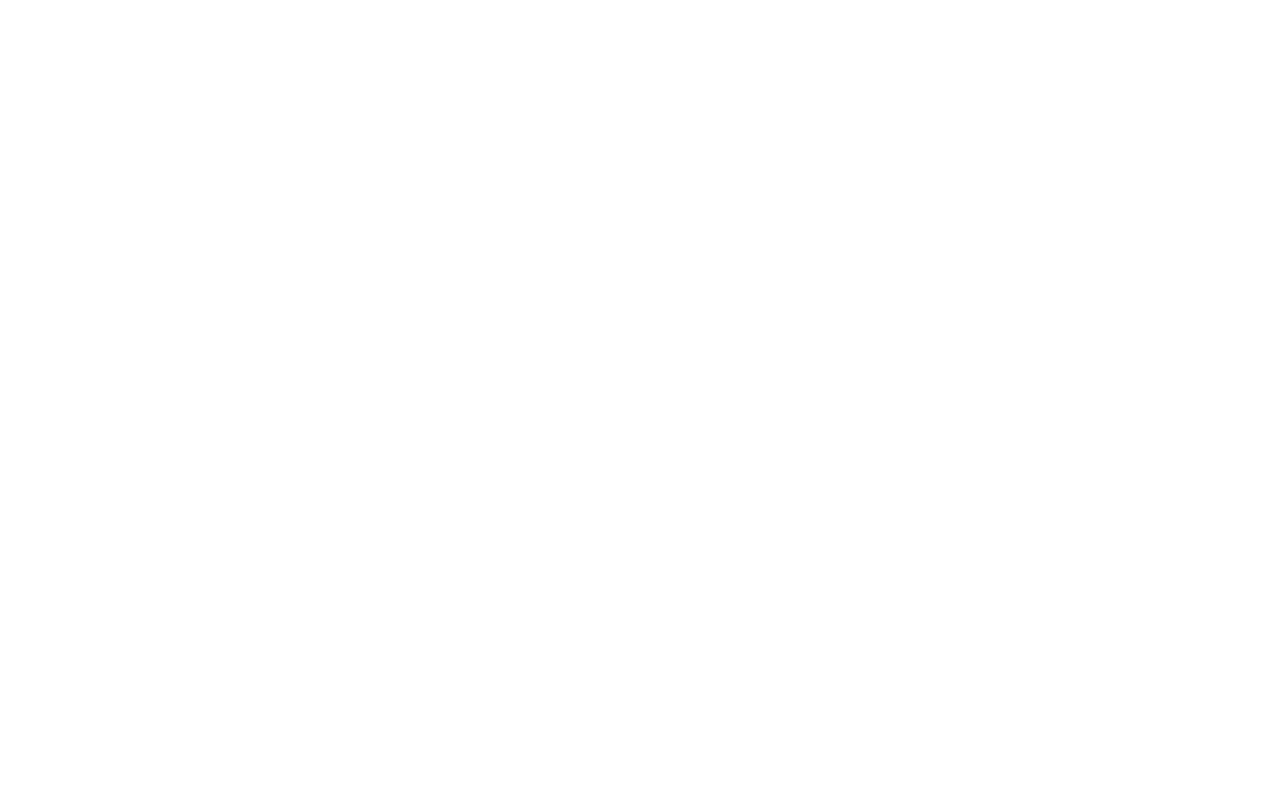
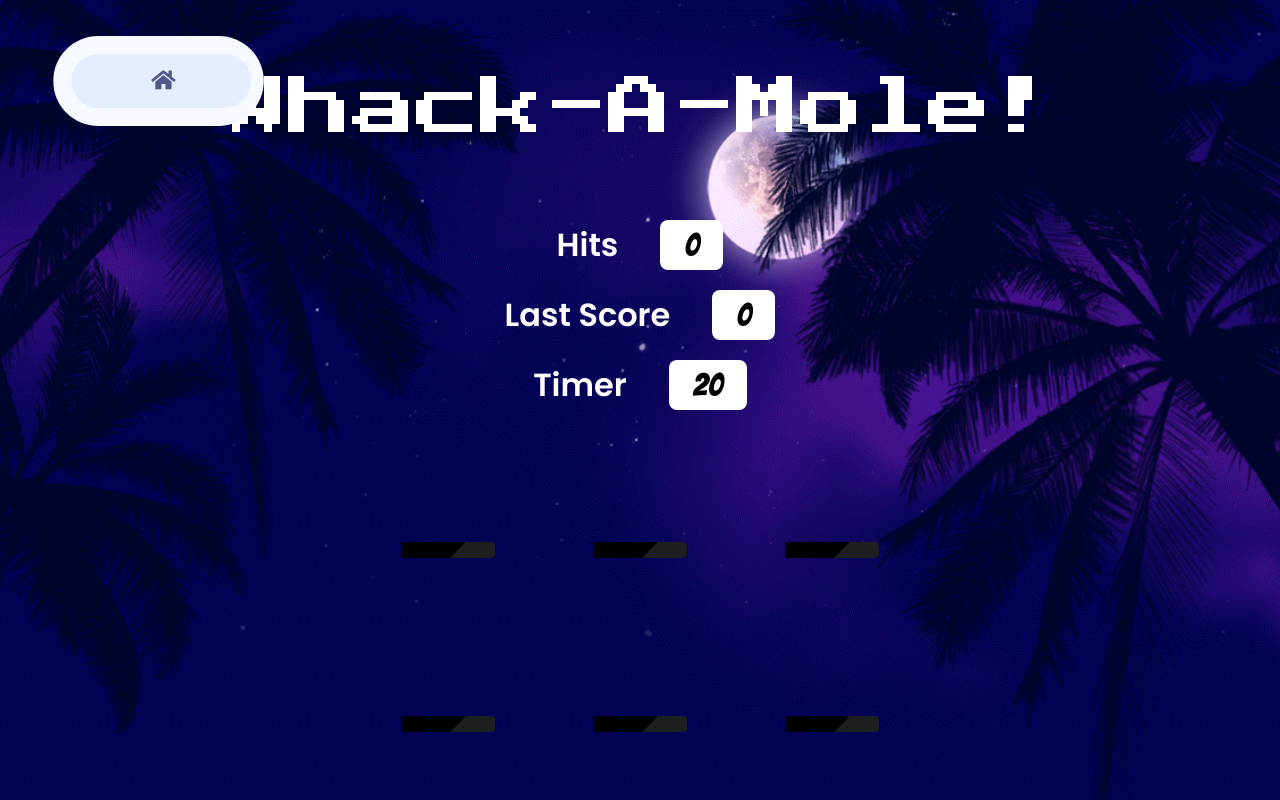
Before and after one commit to KishoreNanthagopal98/Cryptowebsite, a React (Create React App) app: page /whack-a-mole in a window 1280 px wide. Before the commit this address had no page. Shown: the top 800 px of the page. Built offline with nearby package versions, Linux system fonts and the light colour scheme.

Commit message:
Adding Nav bar changes in games section and game display section

```diff
--- a/public/index.html
+++ b/public/index.html
@@ -10,6 +10,9 @@
     integrity="sha384-AYmEC3Yw5cVb3ZcuHtOA93w35dYTsvhLPVnYs9eStHfGJvOvKxVfELGroGkvsg+p"
     crossorigin="anonymous"
     />
+    <link rel="preconnect" href="https://fonts.googleapis.com">
+  <link rel="preconnect" href="https://fonts.gstatic.com" crossorigin>
+  <link href="https://fonts.googleapis.com/css2?family=Raleway:ital,wght@0,100..900;1,100..900&display=swap" rel="stylesheet">
     <meta name="theme-color" content="#000000" />
     <meta
       name="description"
--- a/src/App.js
+++ b/src/App.js
@@ -8,7 +8,7 @@ function App() {
     <BrowserRouter>
       <Routes>
         <Route path="/" element={<Home/>} />
-        <Route path="/wack-a-mole" element={<WackamolePage />} />
+        <Route path="/whack-a-mole" element={<WackamolePage />} />
       </Routes>
     </BrowserRouter>
   );
--- /dev/null
+++ b/src/components/GameDispSection/GameDispSection.js
@@ -0,0 +1,45 @@
+import "./gamedispsection.scss";
+import wackamole from "../../assets/whackamole.jpg";
+
+import { Link } from "react-router-dom";
+
+function GameDispSection() {
+  return (
+    <>
+      <div className="game-dis-cont container">
+        <div className="game-area">
+          <div className="card">
+            <div className="image-container">
+              <img src={wackamole} alt="image" className="game-image"/>
+            </div>
+            <div className="description-container">
+              <h2>Whack a Mole</h2>
+              <p>"Get ready for a blast from the past! Whack-a-Mole is back, bringing old-school arcade fun to a new generation of mole-mashing masters."</p>
+            </div>
+						<Link to = "/whack-a-mole">
+							<div className="play">
+								<h2 className="play-name">Play</h2>
+							</div>
+						</Link>
+          </div>
+          <div className="card">
+            <div className="image-container">
+              <img src={wackamole} alt="image" className="game-image"/>
+            </div>
+            <div className="description-container">
+              <h2>Whack a Mole</h2>
+              <p>"Get ready for a blast from the past! Whack-a-Mole is back, bringing old-school arcade fun to a new generation of mole-mashing masters."</p>
+            </div>
+						<Link to = "/whack-a-mole" className="linktag">
+							<div className="play">
+								<h2 className="play-name">Play</h2>
+							</div>
+						</Link>
+          </div>
+        </div>
+      </div>
+    </>
+  );
+}
+
+export default GameDispSection;
--- /dev/null
+++ b/src/components/GameDispSection/gamedispsection.scss
@@ -0,0 +1,67 @@
+.game-dis-cont {
+    z-index:999;
+    position: absolute;
+    padding: 50px 0px;
+}
+
+.game-area {
+    width: 80%;
+    margin: auto;
+    display: grid;
+    grid-template-columns: auto auto;
+    grid-gap: 50px;
+    max-width: 1000px;
+    margin: 0 auto;
+}
+
+.card {
+    border-radius: 30px;
+    width: 90%;
+    margin: auto;
+    box-shadow: inset -2px -2px 10px 0 rgb(255, 255, 255), 2px 3px 10px 5px rgb(255, 255, 255);
+    position: relative;
+    background-color: white;
+    text-align: center;
+    // display: flex;
+}
+
+.image-container {
+    margin: 24px 15px;
+    text-align: center;
+}
+
+.description-container {
+    font-family: "Raleway", sans-serif;
+    // font-optical-sizing: auto;
+    font-style: normal;
+    display: grid;
+    align-content: center;
+    text-align: center;
+    margin: auto;
+    width: 75%;
+}
+
+.game-image {
+    width: 100%;
+}
+
+.play {
+    width: 100px;
+    height:40px;
+    background-color: black;
+    margin: 15px auto;
+}
+
+.play-name {
+    color: white;
+}
+
+@media (max-width: 520px) {
+    .game-area {
+        grid-template-columns: auto;
+    }
+}
+
+.linktag{
+    text-decoration: none;
+}
--- /dev/null
+++ b/src/components/GameNavSec/GameNavSec.js
@@ -0,0 +1,18 @@
+import { Link } from "react-router-dom";
+import "./gamenavsec.scss";
+
+function GameNavSec() {
+	return (
+		<>
+			<nav>
+				<Link to = "/">
+					<i className="fas fa-home"></i>
+					<b>home</b>
+				</Link>
+				<span></span>
+			</nav>
+		</>
+	)
+}
+
+export default GameNavSec;
--- /dev/null
+++ b/src/components/GameNavSec/gamenavsec.scss
@@ -0,0 +1,161 @@
+.game-nav {
+    position: fixed;
+    top: 10%;
+    left: 2%;
+    z-index: 99;
+}
+
+.homeicon .fa-home:before {
+    color: beige;
+    font-size: 2em;
+}
+
+nav {
+    top: 7%;
+    width: 117px;
+    left: 100px;
+    position: fixed;
+    display: block;
+    background-color: #f6f9ff;
+    padding: 9px;
+    border-radius: 40px;
+    transform: scale(1.8);
+    overflow: hidden;
+    z-index: 99;
+}
+
+nav a {
+    position: relative;
+    text-decoration: none;
+    color: #53588b;
+    font-family: Verdana, Geneva, Tahoma, sans-serif;
+    font-size: 12px;
+    line-height: 1;
+    text-align: center;
+    display: inline-block;
+    width: 100px;
+    padding: 10px;
+    box-sizing: border-box;
+    z-index: 2;
+}
+
+nav a b {
+    position: relative;
+    top: 40px;
+    transition: 0.3s ease top;
+}
+
+nav a i {
+    position: relative;
+    left: 25%;
+    transition: 0.3s ease left;
+}
+
+nav span {
+    position: absolute;
+    width: 100px;
+    background-color: #e5eeff;
+    top: 10px;
+    bottom: 10px;
+    left: 10px;
+    border-radius: 50px;
+    z-index: 1;
+    transition: 0.3s ease left;
+}
+
+nav a:hover b {
+    top: 0;
+    padding-left: 7px;
+}
+
+nav a:hover i {
+    left: 0;
+}
+
+nav a:nth-child(1):hover~span {
+    left: 10px;
+}
+
+nav a:nth-child(2):hover~span {
+    left: 114px;
+}
+
+nav a:nth-child(3):hover~span {
+    left: 218px;
+}
+
+#ytd-url {
+    display: block;
+    position: fixed;
+    right: 0;
+    bottom: 0;
+    padding: 10px 14px;
+    margin: 20px;
+    color: #fff;
+    font-family: Arial;
+    font-size: 14px;
+    text-decoration: none;
+    background-color: #53588b;
+    border-radius: 4px;
+    box-shadow: 0 10px 20px -5px rgba(83, 88, 139, 0.3);
+    z-index: 125;
+}
+
+@media (max-width: 1024px) {
+    nav a:hover b {
+        display: none;
+    }
+    nav a {
+        width:70px;
+    }
+    nav {
+        width: 50px;
+        left:30px;
+
+    }
+    nav span {
+        width: 31px;
+    }
+
+    nav a {
+        width: 17px;
+        line-height: 0;
+    }
+}
+
+@media (max-width: 767px) {
+    nav a:hover b {
+        display: none;
+    }
+    nav a {
+        width:50px;
+    }
+    nav {
+        width: 30px;
+        right:20px;
+        padding: 0px;
+        display: block;
+        left: auto; /* Added to override the previous left value */
+    }
+    nav span {
+        width: 22px;
+        height: 22px;
+        left: 4px;
+        top: 5px;
+    }
+
+    nav a {
+        width: 17px;
+        line-height: 0;
+    }
+
+    .fas {
+        left: -2px;
+    }
+}
+
+@media (max-width:420px) {
+    nav {
+        top:12%;
+    }
+}
--- a/src/components/GamesComponent/WackAmole/WackAmole.js
+++ b/src/components/GamesComponent/WackAmole/WackAmole.js
@@ -3,6 +3,7 @@ import "./wackamole.scss";
 import "../../titleSection/titleSection.scss";
 import ScoreSection from "../ScoreSection/ScoreSection";
 import TimerSection from "../../TimerSection/TimerSection";
+import GameNavSec from "../../GameNavSec/GameNavSec";
 
 const difficultyLevels = {
   easy: { min: 700, max: 1000 },
@@ -20,6 +21,7 @@ const Wackamole = () => {
   const [activeDifficulty, setActiveDifficulty] = useState("normal");
   const [startTimer, setStartTimer] = useState(false);
   const [timerStarted, setTimerStarted] = useState(false);
+  const [prevScore, setPrevScore] = useState(0);
 
   useEffect(() => {
     return () => {
@@ -83,16 +85,22 @@ const Wackamole = () => {
   };
   const modalHandle = () => {
     setFinished(0);
+    setPrevScore(hits);
     setHits(0);
   };
   return (
     <div className="gameDiv">
+      <GameNavSec />
       <div className="title-section" id="titleSection">
-        <h1 className="title">Wack-A-Mole!</h1>
+        <h1 className="title">Whack-A-Mole!</h1>
       </div>
       <div className="scoreSection">
         <span className="score">Hits</span>
         <span className="hits">{hits}</span>
+      </div>
+      <div className="scoreSection">
+        <span className="score">Last Score</span>
+        <span className="hits">{prevScore}</span>
       </div>
       <div>
         <TimerSection timerProp={20} timerStatus={timerStarted} />
--- a/src/components/Navbar/navbar.scss
+++ b/src/components/Navbar/navbar.scss
@@ -27,7 +27,8 @@
 
 
 .navbarPar{
-  position: absolute;
+  position: fixed;
+  z-index:9999;
   width: 100%;
   bottom: 0px;
   margin-bottom: 10px;
--- a/src/components/TimerSection/TimerSection.js
+++ b/src/components/TimerSection/TimerSection.js
@@ -6,7 +6,6 @@ const TimerSection = ({ timerProp, timerStatus }) => {
 
   useEffect(() => {
 	let intervalId;
-	console.log(localTimer)
 	if (timerStatus && localTimer > 0) {
 	  intervalId = setInterval(() => {
 		setLocalTimer(localTimer - 1);
--- a/src/pages/Home/Home.js
+++ b/src/pages/Home/Home.js
@@ -2,6 +2,7 @@ import CloudBackground from "../../components/CloudBackground/CloudBackground";
 import Navbar from "../../components/Navbar/Navbar";
 import TitleSection from "../../components/titleSection/TitleSection";
 import DescSection from "../../components/DescSection/DescSection";
+import GameDispSection from "../../components/GameDispSection/GameDispSection";
 
 function Home() {
   return (
@@ -12,6 +13,7 @@ function Home() {
         <TitleSection />
         <DescSection />
       </div>
+      <GameDispSection />
     </>
   );
 }
```
Also changed, not shown: src/assets/download.jpeg (added), src/assets/whackamole.jpg (added).
